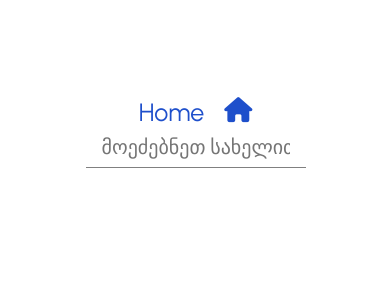
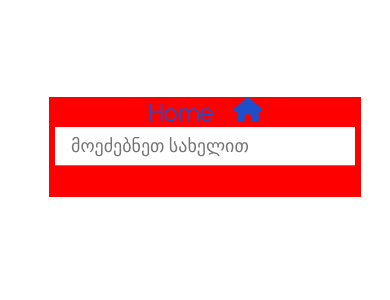
Before and after one commit to Matcharashvili-Luka/Redberry-app, a React (Create React App) app: page /Elements in a window 390 px wide. Shown: the top 300 px of the page. Built offline with nearby package versions, Linux system fonts and the light colour scheme.

Commit message:
last commit
i hope its last one

```diff
--- a/src/Style/Elements_Style/Elements_style.css
+++ b/src/Style/Elements_Style/Elements_style.css
@@ -69,11 +69,14 @@
         margin-top: 0px;
         margin-bottom: 0px;
         background-color: #fff;
-        width: 70vw;
+        width: 80vw;
         margin-left: 20px;
+        background-color: red;
     }
+
     .elements_container .search input{
-        width: 220px;
+        width: 300px;
+        font-size: 18px;
     }
     .elements_container .data_container{
         grid-template-columns: 1fr;
--- a/src/Style/Main_page.css
+++ b/src/Style/Main_page.css
@@ -36,7 +36,7 @@
 
 @media screen and (max-width: 650px) {
     .link_container div button{
-        width: 250px;
-        font-size: 20px;
+        width: 300px;
+        font-size: 19px;
     }
 }
```
